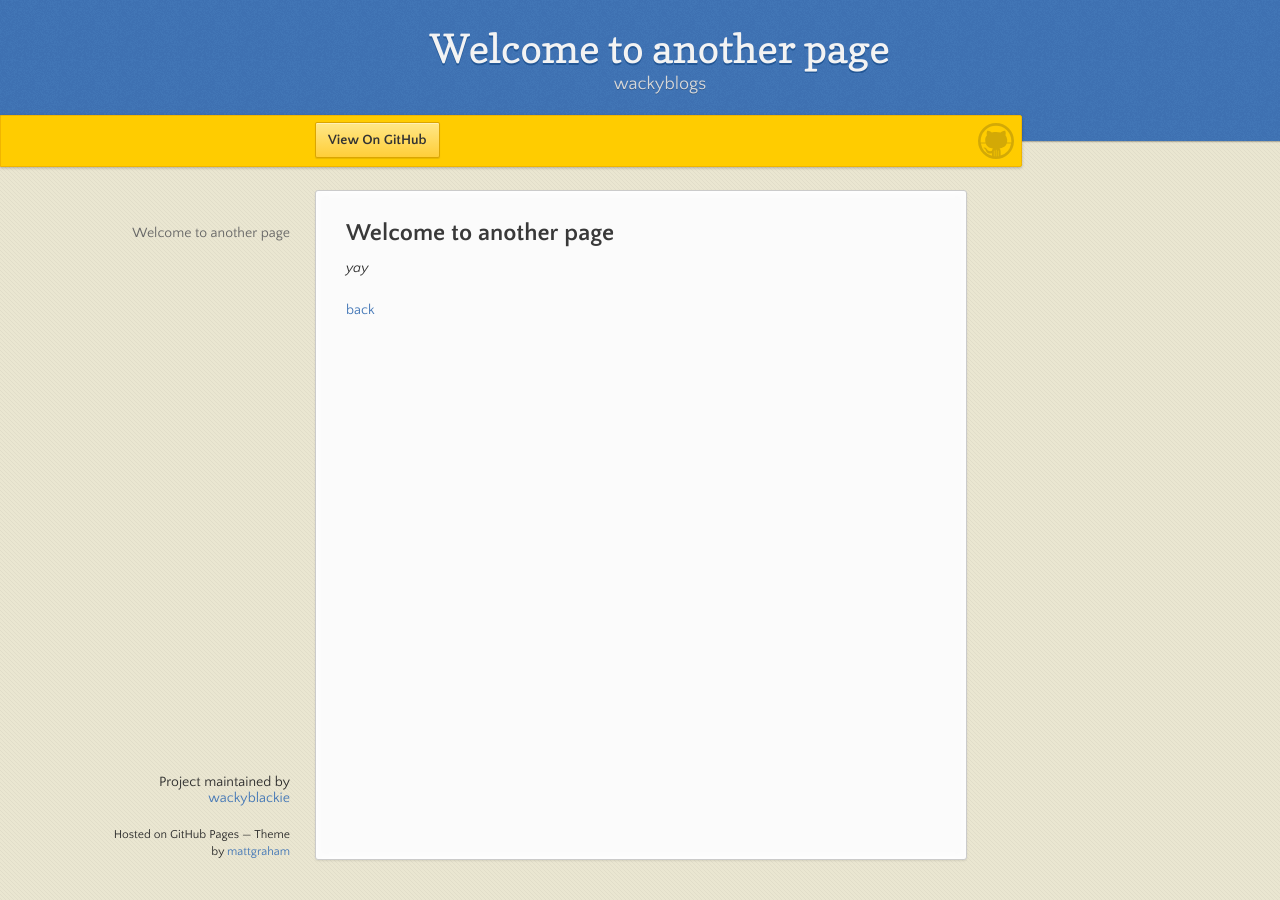
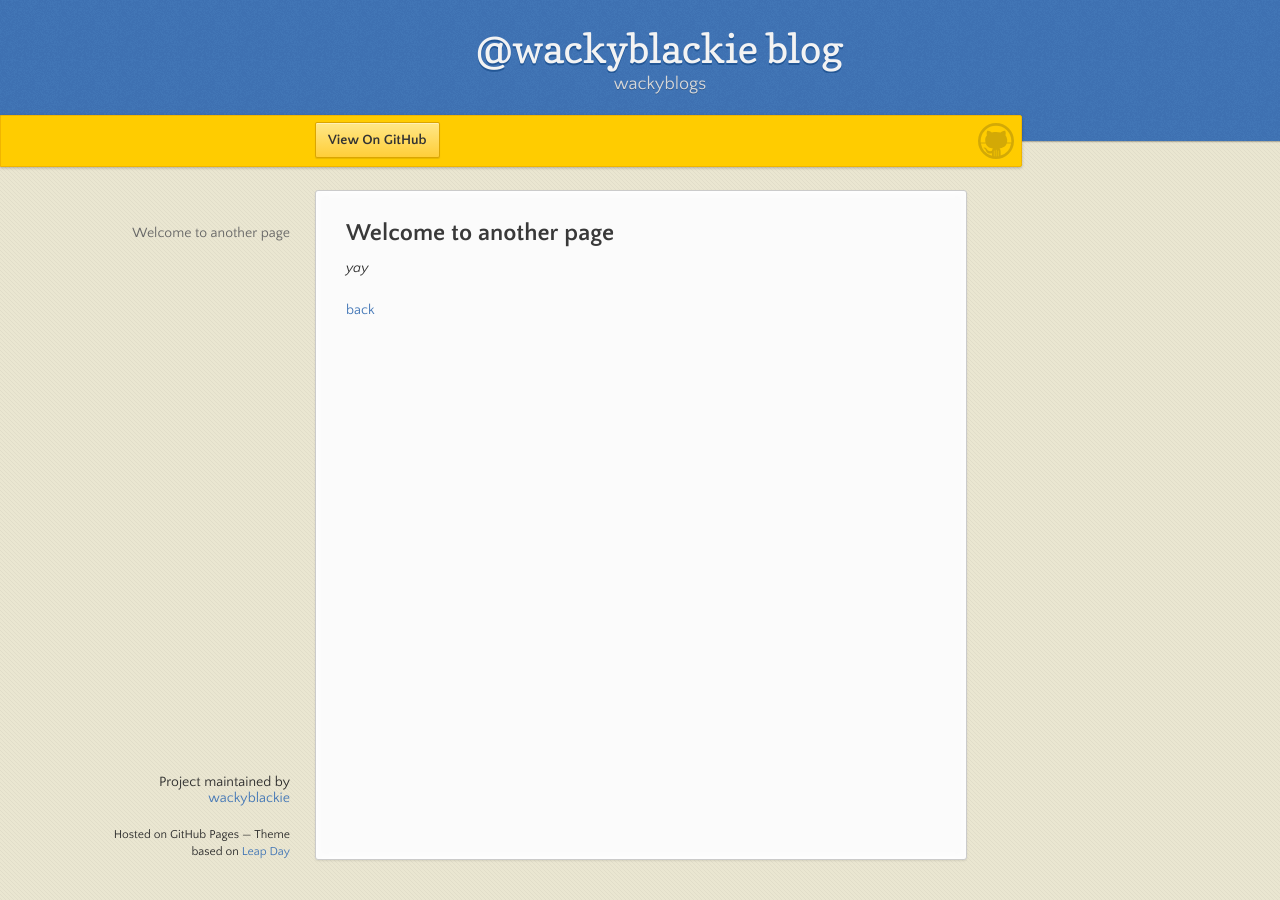
Before and after one commit to wackyblackie/blog, a Jekyll site: the page built from another-page.md, in a window 1280 px wide. Built offline with Jekyll 4.4.1, drawn with Linux system fonts in a browser that asks for light colours; our own code applies the rules of GitHub Pages for plain Markdown files.

Commit message:
Update default.html

```diff
--- a/_layouts/default.html
+++ b/_layouts/default.html
@@ -18,8 +18,8 @@
   <body>
 
       <header>
-        <h1>{{ page.title | default: site.title | default: site.github.repository_name }}</h1>
-        <p>{{ page.description | default: site.description | default: site.github.project_tagline }}</p>
+        <h1>{{ site.title }}</h1>
+        <p>{{ site.description }}</p>
       </header>
 
       <div id="banner">
@@ -49,7 +49,7 @@
         {% if site.github.is_project_page %}
           <p>Project maintained by <a href="{{ site.github.owner_url }}">{{ site.github.owner_name }}</a></p>
         {% endif %}
-        <p><small>Hosted on GitHub Pages &mdash; Theme by <a href="https://twitter.com/mattgraham">mattgraham</a></small></p>
+        <p><small>Hosted on GitHub Pages &mdash; Theme based on <a href="https://github.com/pages-themes/leap-day">Leap Day</a></small></p>
       </footer>
     </div>
   </body>
```
